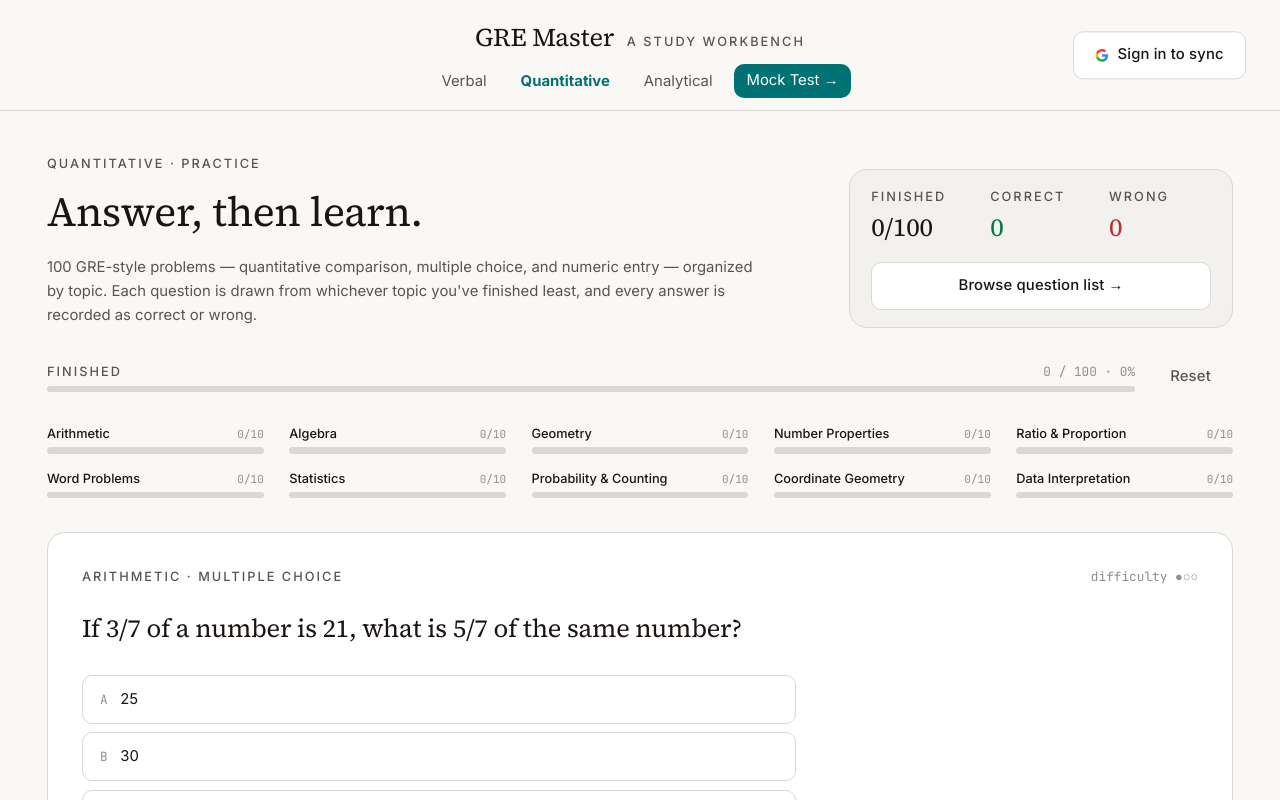
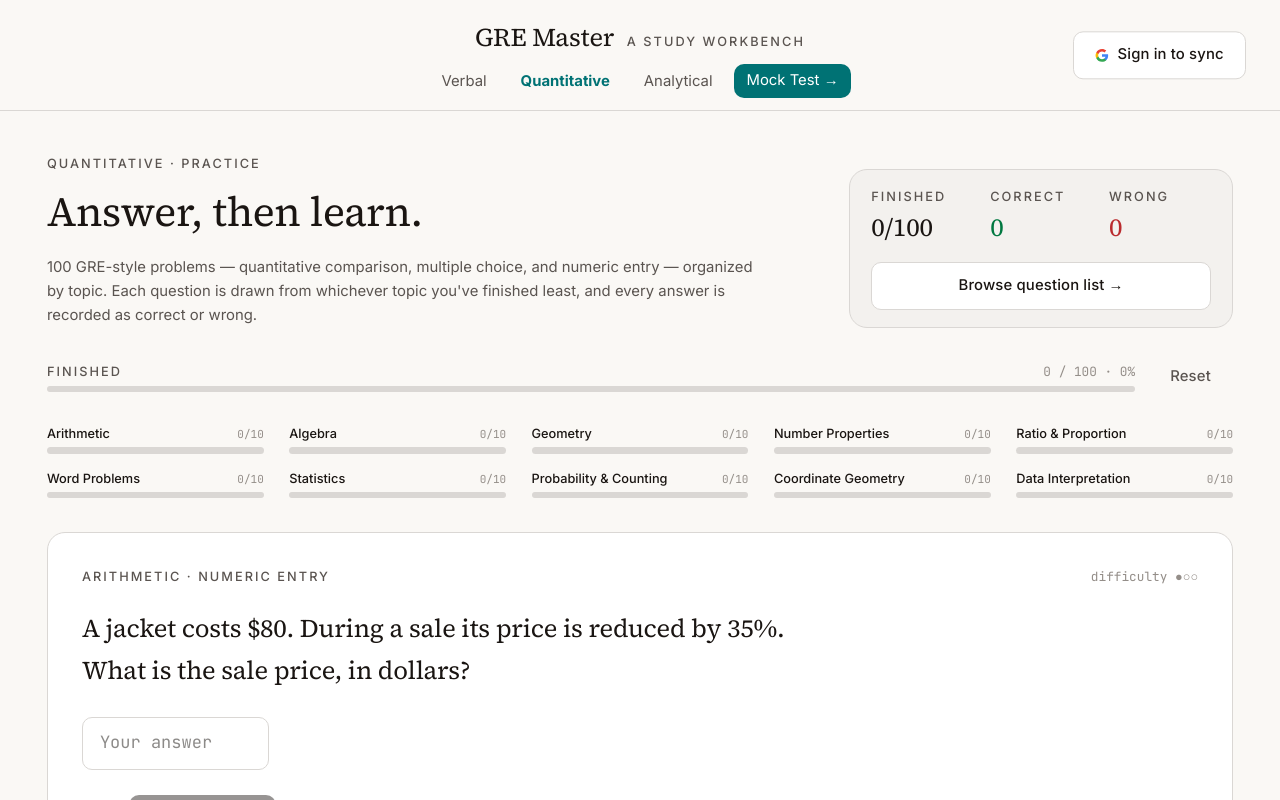
Before and after one commit to yung93/gre-master, a Next.js app: page /quant in a window 1280 px wide. Shown: the top 800 px of the page. Built offline with nearby package versions, Linux system fonts and the light colour scheme; no server answers.

Commit message:
feat(quant): randomize question order within the weakest topic
Questions were served in fixed data order. A per-visit seed now shuffles
each topic's pool via a deterministic hash, so picks are random with no
repeats while staying SSR/hydration-safe (seed is 0 until after mount).

```diff
--- a/app/quant/page.tsx
+++ b/app/quant/page.tsx
@@ -1,6 +1,6 @@
 "use client";
 
-import { useMemo, useState } from "react";
+import { useEffect, useMemo, useState } from "react";
 import Link from "next/link";
 import { CheckCircleIcon, CrossCircleIcon } from "@/components/StatusIcons";
 import { QUANT } from "@/data/quant";
@@ -23,11 +23,31 @@
 );
 
 /**
+ * Deterministic 32-bit hash of a question id under a session seed. Ordering
+ * the pool by this hash shuffles it without calling Math.random() during
+ * render, which would desync the server-rendered HTML from hydration.
+ */
+function shuffleRank(seed: number, id: string): number {
+  let h = seed ^ 0x9e3779b9;
+  for (let i = 0; i < id.length; i += 1) {
+    h = Math.imul(h ^ id.charCodeAt(i), 0x85ebca6b);
+    h ^= h >>> 13;
+  }
+  return h >>> 0;
+}
+
+/**
  * Pick the next question: unanswered ones first (mode "new") or previously
  * missed ones (mode "wrong"), always drawn from the topic with the lowest
- * finished ratio so weak/neglected areas surface first.
+ * finished ratio so weak/neglected areas surface first. Within that topic the
+ * pool is shuffled by the session seed, so questions arrive in a random order
+ * with no repeats until the pool is exhausted.
  */
-function pickNext(attempts: Record<string, QuantAttempt>, mode: PracticeMode): QuantQuestion | null {
+function pickNext(
+  attempts: Record<string, QuantAttempt>,
+  mode: PracticeMode,
+  seed: number,
+): QuantQuestion | null {
   const inPool = (q: QuantQuestion) =>
     mode === "new" ? !attempts[q.id] : attempts[q.id]?.outcome === "wrong";
   let bestTopic: QuantTopic | null = null;
@@ -43,7 +63,17 @@
     }
   }
   if (!bestTopic) return null;
-  return (TOPIC_QUESTIONS.get(bestTopic) ?? []).find(inPool) ?? null;
+  let pick: QuantQuestion | null = null;
+  let minRank = Infinity;
+  for (const q of TOPIC_QUESTIONS.get(bestTopic) ?? []) {
+    if (!inPool(q)) continue;
+    const rank = shuffleRank(seed, q.id);
+    if (rank < minRank) {
+      minRank = rank;
+      pick = q;
+    }
+  }
+  return pick;
 }
 
 interface Feedback {
@@ -61,11 +91,18 @@
   const [numericInput, setNumericInput] = useState("");
   const [feedback, setFeedback] = useState<Feedback | null>(null);
   const [showTopics, setShowTopics] = useState(false);
+  // Shuffle seed for the random question order. Starts at 0 so server render
+  // and hydration agree, then re-rolls once per visit after mount.
+  const [seed, setSeed] = useState(0);
+
+  useEffect(() => {
+    setSeed(Math.floor(Math.random() * 0x7fffffff) + 1);
+  }, []);
 
   const current = useMemo(() => {
     if (pinnedId) return QUANT.find((q) => q.id === pinnedId) ?? null;
-    return pickNext(attempts, mode);
-  }, [attempts, mode, pinnedId]);
+    return pickNext(attempts, mode, seed);
+  }, [attempts, mode, pinnedId, seed]);
 
   const tally = useMemo(() => {
     let correct = 0;
```
